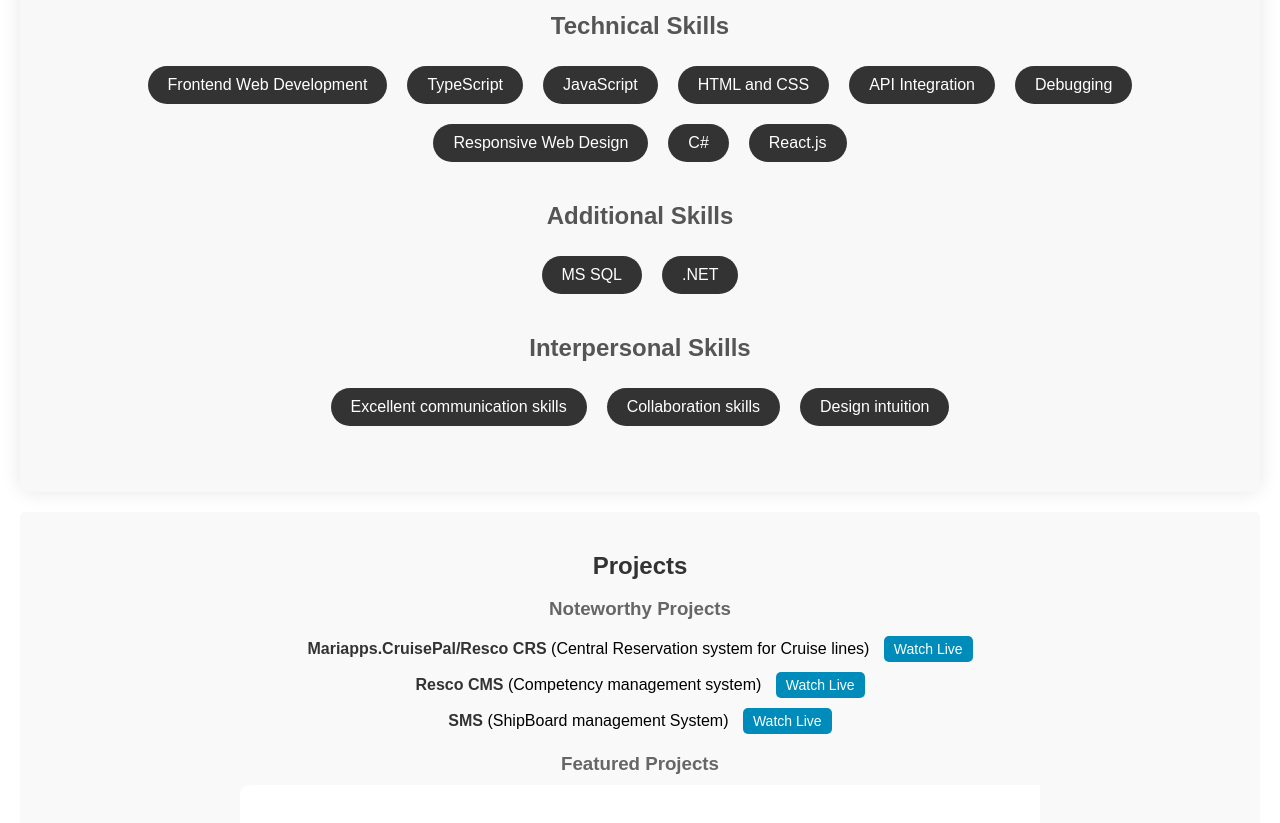
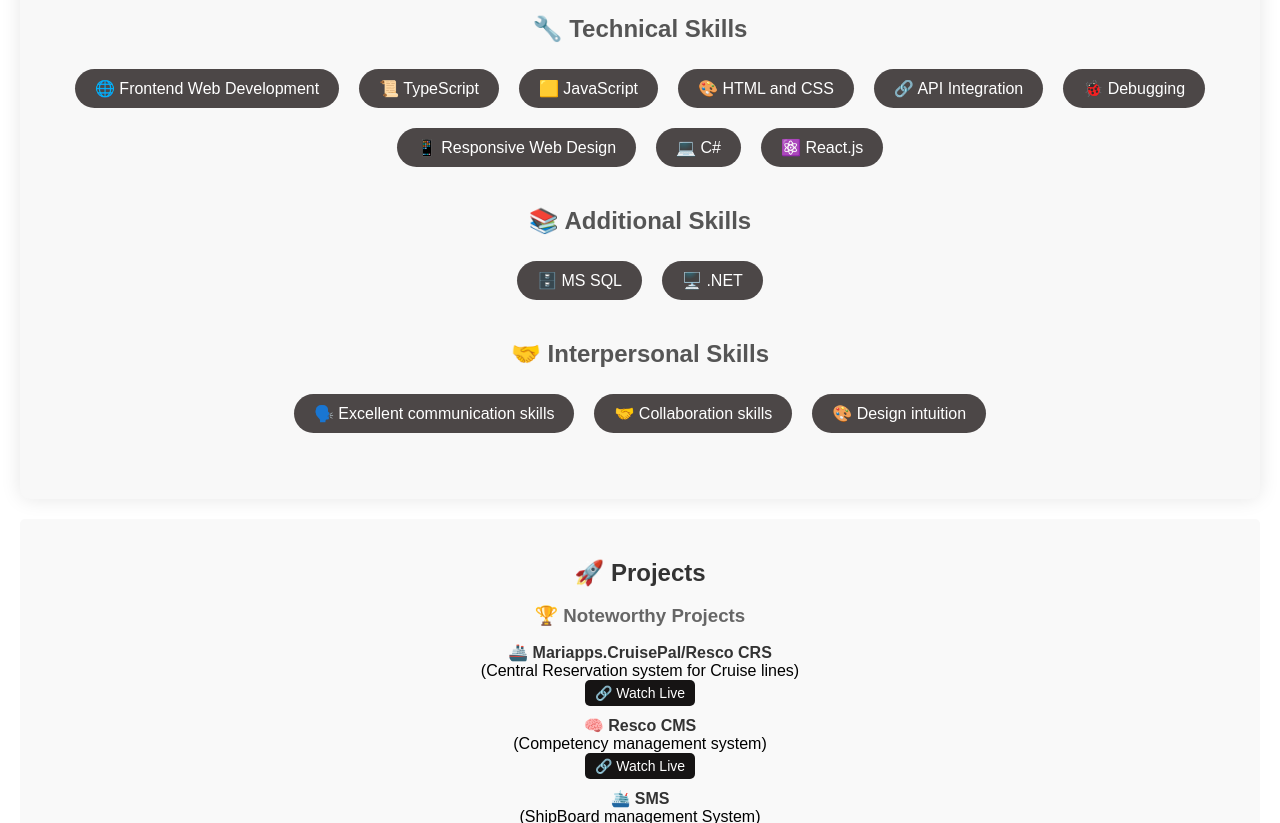
Before and after one commit to ankushthakur23/Portfolio, a plain HTML site: page index.html in a window 1280 px wide. Shown: the part 438-1261 px from the top of the page. Drawn offline with Linux system fonts and the light colour scheme.

Commit message:
icon and other changes

```diff
--- a/index.html
+++ b/index.html
@@ -11,6 +11,7 @@
     <header>
         <nav>
             <ul>
+                <li><img id="animated-icon" src="images/portal.gif" alt="Work Icon"></li>
                 <li><a class="tracking-in-expand" href="#about">About</a></li>
                 <li><a class="tracking-in-expand" href="#skills">Skills</a></li>
                 <li><a class="tracking-in-expand" href="#projects">Projects</a></li>
@@ -35,51 +36,58 @@
         </section>
 
         <section id="skills">
-            <h2>Skills</h2>
-            <h3>Technical Skills</h3>
+          <h2 class="fonta">🚀 Skills</h2>
+          <div class="skill-category">
+              <h3>🔧 Technical Skills</h3>
               <ul>
-                <li>Frontend Web Development</li>
-                <li>TypeScript</li>
-                <li>JavaScript</li>
-                <li>HTML and CSS</li>
-                <li>API Integration</li>
-                <li>Debugging</li>
-                <li>Responsive Web Design</li>
-                <li>C#</li>
-                <li>React.js</li>
+                  <li>🌐 Frontend Web Development</li>
+                  <li>📜 TypeScript</li>
+                  <li>🟨 JavaScript</li>
+                  <li>🎨 HTML and CSS</li>
+                  <li>🔗 API Integration</li>
+                  <li>🐞 Debugging</li>
+                  <li>📱 Responsive Web Design</li>
+                  <li>💻 C#</li>
+                  <li>⚛️ React.js</li>
               </ul>
-            <h3>Additional Skills</h3>
+          </div>
+          <div class="skill-category">
+              <h3>📚 Additional Skills</h3>
               <ul>
-                <li>MS SQL</li>
-                <li>.NET</li>
+                  <li>🗄️ MS SQL</li>
+                  <li>🖥️ .NET</li>
               </ul>
-            <h3>Interpersonal Skills</h3>
+          </div>
+          <div class="skill-category">
+              <h3>🤝 Interpersonal Skills</h3>
               <ul>
-                <li>Excellent communication skills</li>
-                <li>Collaboration skills</li>
-                <li>Design intuition</li>
+                  <li>🗣️ Excellent communication skills</li>
+                  <li>🤝 Collaboration skills</li>
+                  <li>🎨 Design intuition</li>
               </ul>
+          </div>
       </section>
 
         <section id="projects">
 
-                <h2>Projects</h2>
-                <h3>Noteworthy Projects</h3>
+            <h2>🚀 Projects</h2>
+            <div class="project-category">
+              <h3>🏆 Noteworthy Projects</h3>
               <ul>
                   <li>
-                        <strong>Mariapps.CruisePal/Resco CRS</strong> (Central Reservation system for Cruise lines)
-                        <a href="#" target="_blank" class="live-btn">Watch Live</a>
+                      <strong>🚢 Mariapps.CruisePal/Resco CRS</strong> (Central Reservation system for Cruise lines)
+                      <a href="#" target="_blank" class="live-btn">🔗 Watch Live</a>
                   </li>
                   <li>
-                        <strong>Resco CMS</strong> (Competency management system)
-                        <a href="#" target="_blank" class="live-btn">Watch Live</a>
+                      <strong>🧠 Resco CMS</strong> (Competency management system)
+                      <a href="#" target="_blank" class="live-btn">🔗 Watch Live</a>
                   </li>
                   <li>
-                        <strong>SMS</strong> (ShipBoard management System)
-                        <a href="#" target="_blank" class="live-btn">Watch Live</a>
+                      <strong>🛳️ SMS</strong> (ShipBoard management System)
+                      <a href="#" target="_blank" class="live-btn">🔗 Watch Live</a>
                   </li>
               </ul>
-
+            </div>
             <h3>Featured Projects</h3>
             <div class="slider">
               <div class="slider-container">
--- a/style.css
+++ b/style.css
@@ -10,6 +10,18 @@ header {
     color: white;
     padding: 10px 20px;
     text-align: center;
+}
+
+.fonta{
+  font-family: 'Gill Sans', 'Gill Sans MT', Calibri, 'Trebuchet MS', sans-serif;
+}
+#animated-icon {
+  position: absolute;
+  left: 0;
+  height: 40px;
+  width: 40px;
+  margin-left: 10px;
+  border-radius: 50px;
 }
 
 nav ul {
@@ -198,7 +210,7 @@ section {
 }
 
 #skills li {
-  background-color: #333;
+  background-color: #454040f5;
   color: #fff;
   padding: 10px 20px;
   margin: 10px;
@@ -278,23 +290,6 @@ section {
 }
 
 
-
-/* watch live btn css */
-
-.live-btn {
-  display: inline-block;
-  margin-left: 10px;
-  padding: 5px 10px;
-  background-color: #008CBA; /* Blue color */
-  color: white;
-  text-decoration: none;
-  border-radius: 5px;
-  font-size: 14px;
-}
-
-.live-btn:hover {
-  background-color: #007B9A; /* Darker blue color on hover */
-}
 
 
 .slider {
@@ -395,6 +390,34 @@ section {
     font-size: 14px;
   }
 }
+
+
+.project-category ul li {
+  display: flex;
+  flex-direction: column;
+  align-items: center; /* Aligns items to the start of the flex container */
+}
+
+.project-category ul li a.live-btn {
+  order: 2;
+  display: block; /* Changes display property to block */
+  width: auto; /* Ensures the button only takes up necessary width */
+}
+
+.live-btn {
+  margin-left: 0; /* Removes left margin */
+  padding: 5px 10px;
+  background-color: #161414; /* Blue color */
+  color: white;
+  text-decoration: none;
+  border-radius: 5px;
+  font-size: 14px;
+}
+
+.live-btn:hover {
+  background-color: #007B9A; /* Darker blue color on hover */
+}
+
 
 
 /* Existing CSS styles */
```
Also changed, not shown: images/portal.gif (added), images/responsive.gif (added), images/work.png (added), images/workvid.gif (added). Lines whose indentation alone changed are shown as unchanged.
